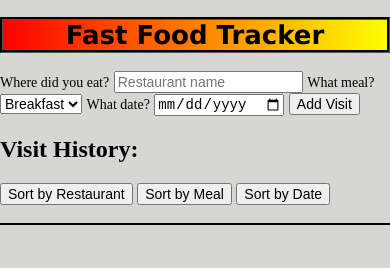
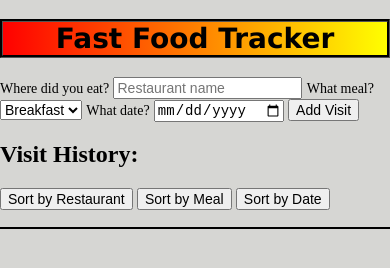
Before and after one commit to Andrewwwka/Fast-Food-Tracker, a website: page index.html in a window 390 px wide. Drawn offline with Linux system fonts and the light colour scheme.

Commit message:
Add files via upload

```diff
--- a/stylepage.css
+++ b/stylepage.css
@@ -45,13 +45,14 @@ body{
 }
 @media (max-width: 600px){
     body{
-        font-size: 18px;
+        font-size: 17px;
     }
     h1{
-        font-size: 26px;
+        font-size: 28px;
     }
     li{
         font-size: 20px;
+        font-family: "Comic Sans MS", Times, serif;
     }
     label,input,select,button{
         font-size: 14px;
```
